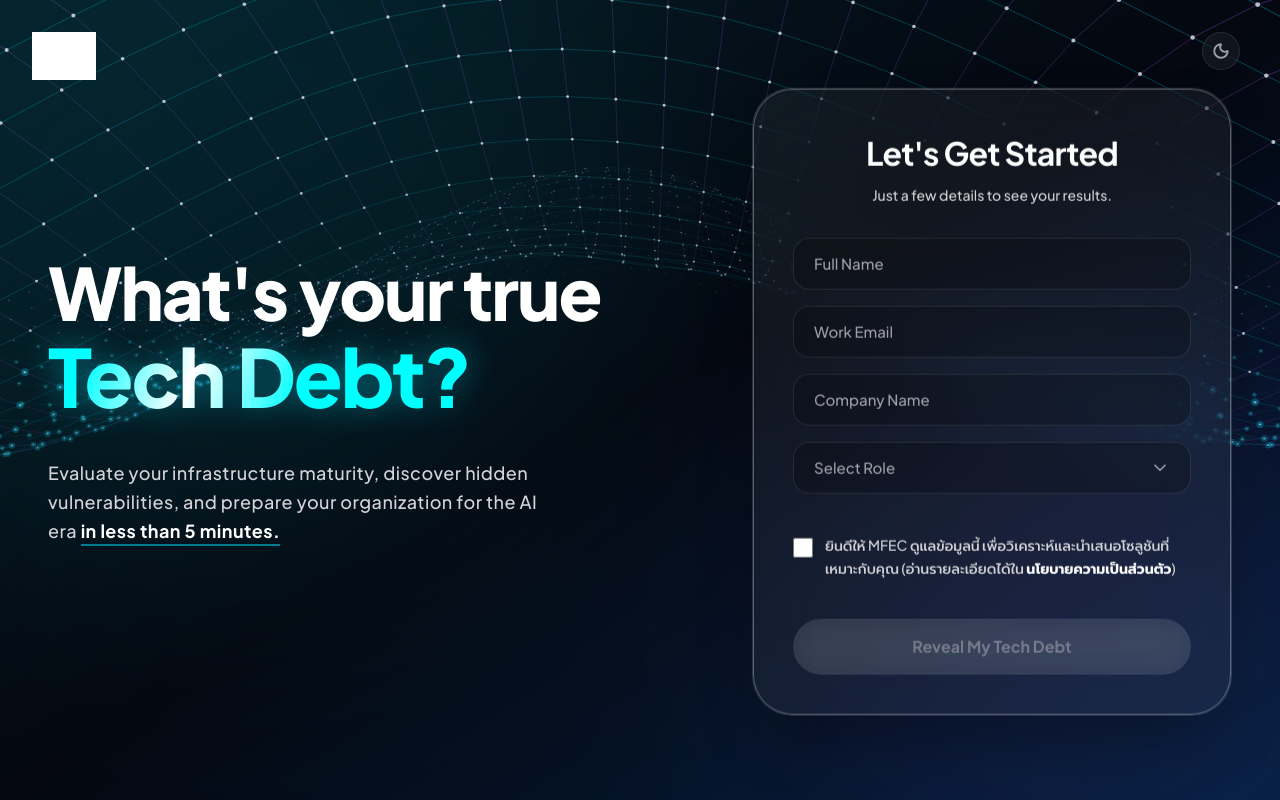
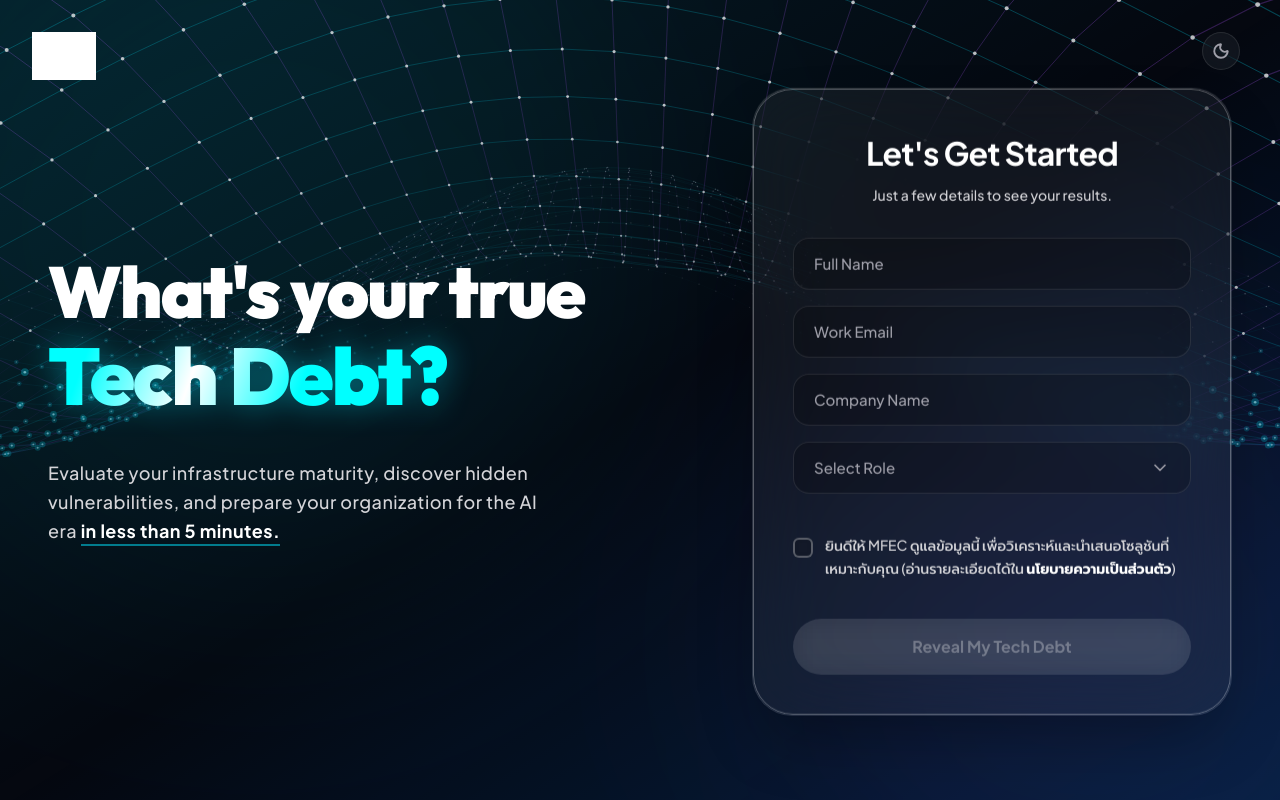
Before and after one commit to saereu-ps/tech-debt-assessment, a React (Vite) app: page / in a window 1280 px wide. Built offline with nearby package versions, Linux system fonts and the light colour scheme; grey boxes are pictures that could not be loaded.

Commit message:
Update headline font to Outfit Black and implement custom animated checkbox

```diff
--- a/src/components/LandingPage.tsx
+++ b/src/components/LandingPage.tsx
@@ -1,6 +1,6 @@
 import React, { useState } from 'react';
 import { motion, AnimatePresence } from 'framer-motion';
-import { ArrowRight, UserCircle2, ChevronDown, Mail, Building2, Briefcase, Sparkles } from 'lucide-react';
+import { ArrowRight, UserCircle2, ChevronDown, Mail, Building2, Briefcase, Sparkles, Check } from 'lucide-react';
 import MeshGraphBackground from './MeshGraphBackground';
 import type { UserInfo } from '../App';
 import mfecLogo from '../assets/mfec-logo.png';
@@ -73,10 +73,10 @@ const LandingPage: React.FC<LandingPageProps> = ({ onStart }) => {
           className="flex flex-col gap-6 text-center lg:text-left pt-10 lg:pt-0"
         >
           <div className="flex flex-col w-full relative z-10">
-            <h1 className="text-[40px] sm:text-[48px] md:text-[56px] xl:text-[72px] font-extrabold text-zinc-900 dark:text-white leading-[1.05] tracking-tight whitespace-nowrap">
+            <h1 className="text-[40px] sm:text-[48px] md:text-[56px] xl:text-[72px] font-outfit font-black text-zinc-900 dark:text-white leading-[1.05] tracking-tight whitespace-nowrap">
               What's your true
             </h1>
-            <h1 className="text-[48px] sm:text-[56px] md:text-[64px] xl:text-[80px] font-extrabold animate-shine leading-[1.05] tracking-tight mt-1" style={{ filter: 'var(--title-drop-shadow)' }}>
+            <h1 className="text-[48px] sm:text-[56px] md:text-[64px] xl:text-[80px] font-outfit font-black animate-shine leading-[1.05] tracking-tight mt-1" style={{ filter: 'var(--title-drop-shadow)' }}>
               Tech Debt?
             </h1>
           </div>
@@ -198,17 +198,31 @@ const LandingPage: React.FC<LandingPageProps> = ({ onStart }) => {
 
             {/* PDPA Consent Checkbox */}
             <motion.div initial={{ opacity: 0, y: 10 }} animate={{ opacity: 1, y: 0 }} transition={{ delay: 0.7, duration: 0.5 }} className="flex items-start gap-3 mt-4 relative z-10">
-              <div className="relative flex items-center justify-center mt-1">
+              <div className="relative flex items-center justify-center mt-1 cursor-pointer" onClick={() => setPdpaConsent(!pdpaConsent)}>
                 <input
                   type="checkbox"
                   id="pdpaConsent"
                   checked={pdpaConsent}
                   onChange={(e) => setPdpaConsent(e.target.checked)}
-                  className="peer w-5 h-5 rounded-[6px] border-2 border-zinc-400/50 dark:border-white/30 text-[#0077ff] dark:text-[#00e5ff] focus:ring-0 focus:ring-offset-0 bg-white/50 dark:bg-black/20 cursor-pointer transition-all duration-300 checked:border-[#0077ff] dark:checked:border-[#00e5ff] checked:bg-[#0077ff] dark:checked:bg-[#00e5ff] backdrop-blur-md"
+                  className="sr-only peer"
                 />
+                <div className={`w-5 h-5 rounded-[6px] border-2 flex items-center justify-center transition-all duration-300 backdrop-blur-md ${pdpaConsent ? 'bg-[#0077ff] dark:bg-[#00e5ff] border-[#0077ff] dark:border-[#00e5ff]' : 'bg-white/50 dark:bg-black/20 border-zinc-400/50 dark:border-white/30 hover:border-[#0077ff] dark:hover:border-[#00e5ff]/60'}`}>
+                  <AnimatePresence>
+                    {pdpaConsent && (
+                      <motion.div
+                        initial={{ opacity: 0, scale: 0 }}
+                        animate={{ opacity: 1, scale: 1 }}
+                        exit={{ opacity: 0, scale: 0 }}
+                        transition={{ duration: 0.2 }}
+                      >
+                        <Check className="w-3.5 h-3.5 text-white dark:text-black stroke-[3px]" />
+                      </motion.div>
+                    )}
+                  </AnimatePresence>
+                </div>
               </div>
-              <label htmlFor="pdpaConsent" className="text-[13px] md:text-[14px] text-zinc-700 dark:text-zinc-300 leading-relaxed cursor-pointer font-medium select-none">
-                ยินดีให้ MFEC ดูแลข้อมูลนี้ เพื่อวิเคราะห์และนำเสนอโซลูชันที่เหมาะกับคุณ (อ่านรายละเอียดได้ใน <a href="#" className="text-zinc-900 dark:text-white font-bold hover:underline underline-offset-4 decoration-[#00e5ff] transition-all hover:text-[#00e5ff]">นโยบายความเป็นส่วนตัว</a>)
+              <label htmlFor="pdpaConsent" onClick={() => setPdpaConsent(!pdpaConsent)} className="text-[13px] md:text-[14px] text-zinc-700 dark:text-zinc-300 leading-relaxed cursor-pointer font-medium select-none">
+                ยินดีให้ MFEC ดูแลข้อมูลนี้ เพื่อวิเคราะห์และนำเสนอโซลูชันที่เหมาะกับคุณ (อ่านรายละเอียดได้ใน <a href="#" onClick={(e) => e.stopPropagation()} className="text-zinc-900 dark:text-white font-bold hover:underline underline-offset-4 decoration-[#00e5ff] transition-all hover:text-[#00e5ff]">นโยบายความเป็นส่วนตัว</a>)
               </label>
             </motion.div>
 
--- a/src/index.css
+++ b/src/index.css
@@ -6,6 +6,7 @@
 @theme {
   --font-sans: 'Plus Jakarta Sans', 'Prompt', -apple-system, BlinkMacSystemFont, sans-serif;
   --font-display: 'Plus Jakarta Sans', 'Prompt', -apple-system, BlinkMacSystemFont, sans-serif;
+  --font-outfit: 'Outfit', sans-serif;
 }
 
 @layer base {
```
